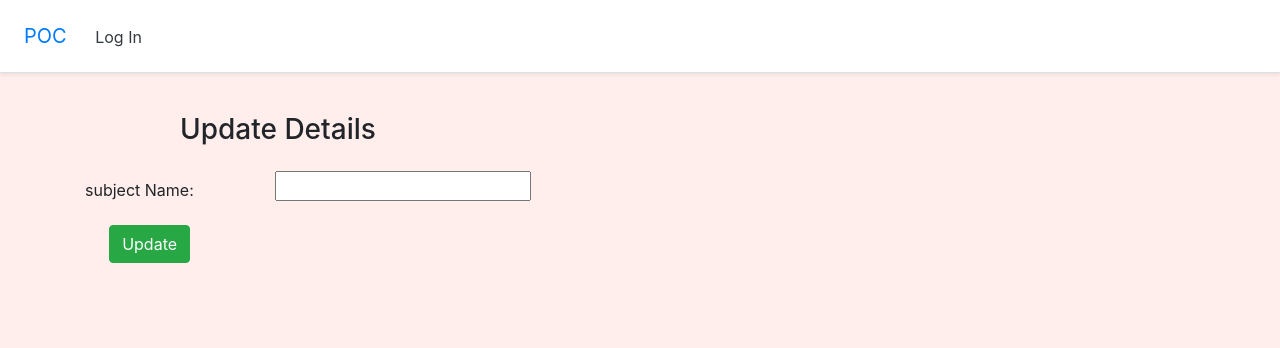
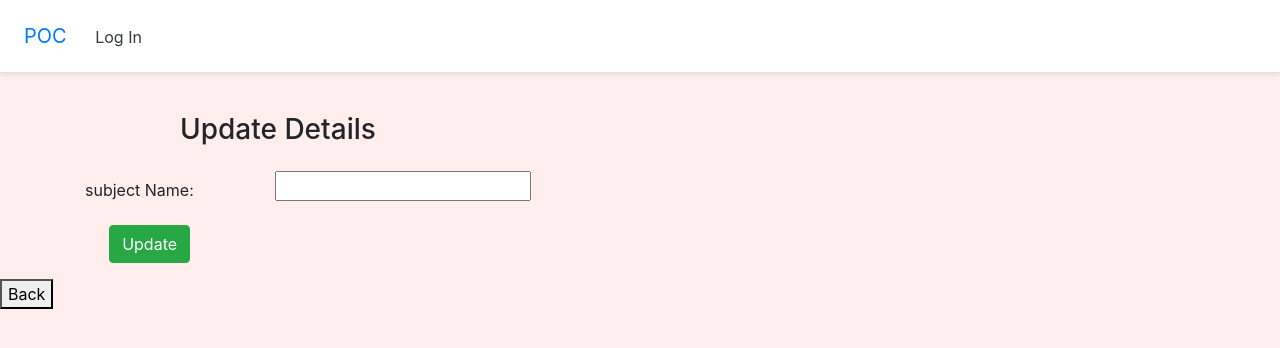
Before and after one commit to Poc-Django1/Poc-Django1, a Django app: template poc/templates/edit.html in a window 1280 px wide. Shown: the top 348 px of the page. Run offline with Django 3.2, Linux system fonts and the light colour scheme; the template is opened without the code that fills it, so the values that code supplies are empty; some libraries are stand-ins or nearby versions.

Commit message:
Update edit.html

```diff
--- a/poc/templates/edit.html
+++ b/poc/templates/edit.html
@@ -28,6 +28,13 @@
   </div>
     </div>
 </form>
+<button onclick="goBack()">Back</button>
+
+<script>
+function goBack() {
+  window.history.back();
+}
+</script>
 </body>
 </html>
 {% endblock %}
```
